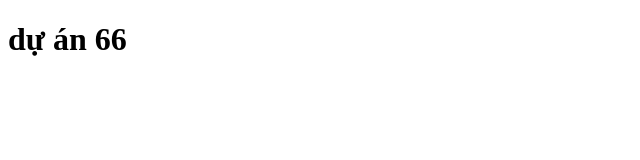
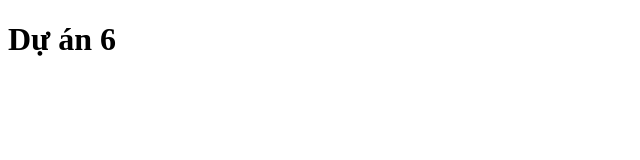
Before and after one commit to LyVinh1409/duan6, a plain HTML site: page index.html in a window 1280 px wide. Shown: the full height of the page, 0-640 px from the left. Drawn offline with Linux system fonts and the light colour scheme.

Commit message:
first commit

```diff
--- a/index.html
+++ b/index.html
@@ -6,6 +6,6 @@
     <title>Document</title>
 </head>
 <body>
-    <h1>dự án 66</h1>
+    <h1>Dự án 6</h1>
 </body>
 </html>
```
Also changed, not shown: 1 other file.
